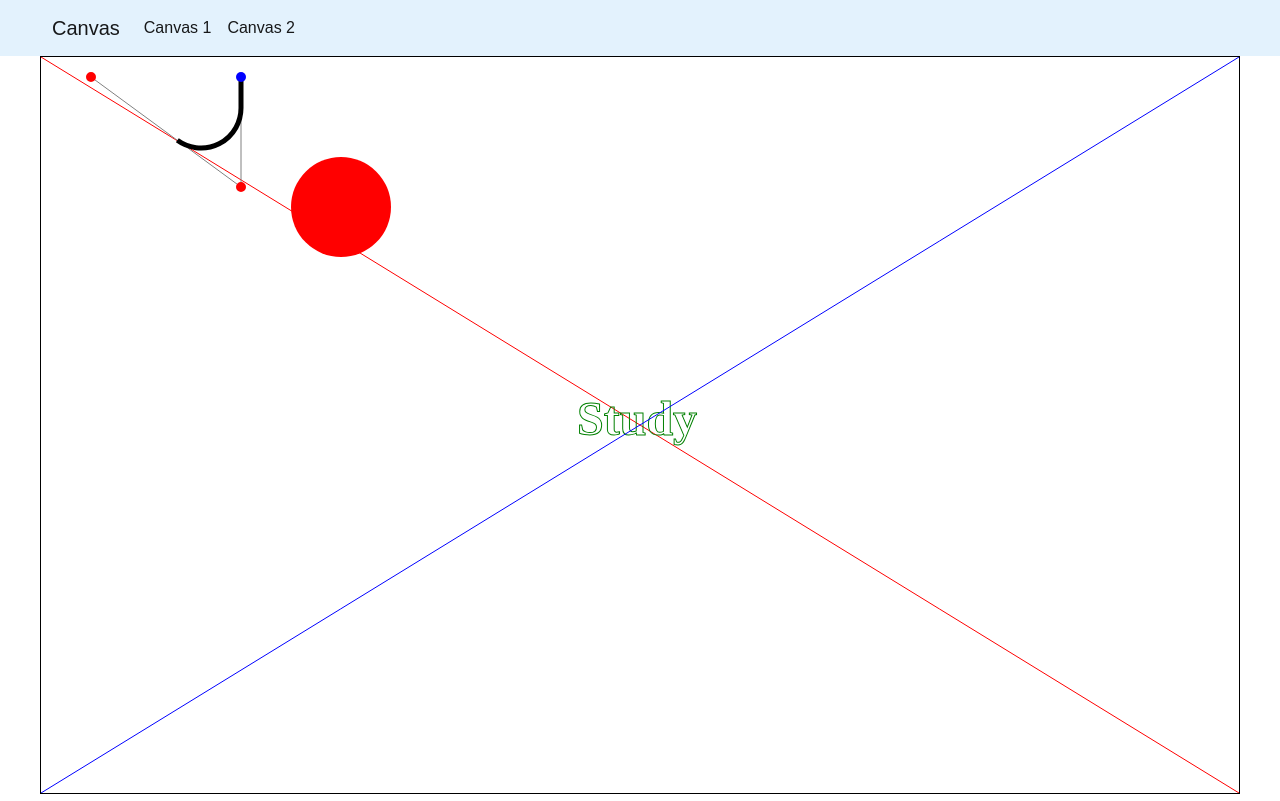
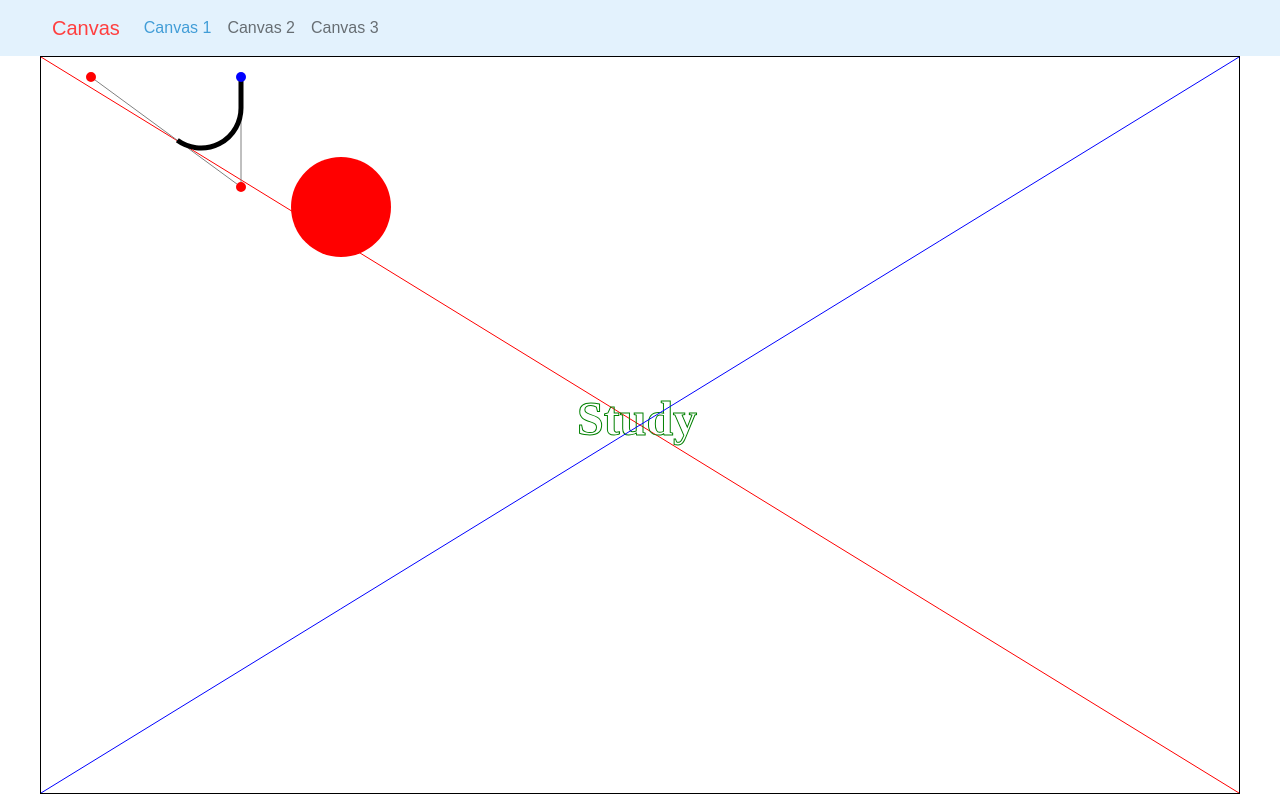
Before and after one commit to testofficemail01/Canvas_Angular, an Angular app: page /canvas1 in a window 1280 px wide. Built offline with nearby package versions, Linux system fonts and the light colour scheme.

Commit message:
canvas 3

```diff
--- a/src/app/app.component.html
+++ b/src/app/app.component.html
@@ -1,17 +1,20 @@
 <div class="main-container">
   <nav class="navbar navbar-expand-lg navbar-light" style="background-color: #e3f2fd;">
     <div class="container-custom container-fluid">
-      <a class="navbar-brand">Canvas</a>
+      <a class="navbar-brand" style="color: #ff3f3f;">Canvas</a>
       <button class="navbar-toggler" type="button" data-bs-toggle="collapse" data-bs-target="#navbarSupportedContent" aria-controls="navbarSupportedContent" aria-expanded="false" aria-label="Toggle navigation">
         <span class="navbar-toggler-icon"></span>
       </button>
       <div class="collapse navbar-collapse" id="navbarSupportedContent">
         <ul class="navbar-nav me-auto mb-2 mb-lg-0">
           <li class="nav-item">
-            <a class="nav-link active" aria-current="page" [routerLink]="['/canvas1']">Canvas 1</a>
+            <a class="nav-link active" aria-current="page" [routerLink]="['/canvas1']" routerLinkActive="active" >Canvas 1</a>
           </li>
           <li class="nav-item">
-            <a class="nav-link active" aria-current="page" [routerLink]="['/canvas2']">Canvas 2</a>
+            <a class="nav-link active" aria-current="page" [routerLink]="['/canvas2']" routerLinkActive="active" >Canvas 2</a>
+          </li>
+          <li class="nav-item">
+            <a class="nav-link active" aria-current="page" [routerLink]="['/canvas3']" routerLinkActive="active" >Canvas 3</a>
           </li>
         </ul>
       </div>
--- a/src/app/app.component.scss
+++ b/src/app/app.component.scss
@@ -2,3 +2,7 @@
   margin: 0px;
   padding: 0px;
 }
+
+.active {
+  color: #419dd7 !important;
+}
--- a/src/app/app.component.ts
+++ b/src/app/app.component.ts
@@ -1,11 +1,11 @@
 import { Component } from '@angular/core';
 import { CommonModule } from '@angular/common';
-import { RouterLink, RouterOutlet } from '@angular/router';
+import { RouterLink, RouterLinkActive, RouterOutlet } from '@angular/router';
 
 @Component({
   selector: 'app-root',
   standalone: true,
-  imports: [CommonModule, RouterOutlet, RouterLink],
+  imports: [CommonModule, RouterOutlet, RouterLink, RouterLinkActive],
   templateUrl: './app.component.html',
   styleUrl: './app.component.scss'
 })
--- a/src/app/app.routes.ts
+++ b/src/app/app.routes.ts
@@ -4,5 +4,6 @@ export const routes: Routes = [
   { path: '', redirectTo: '/canvas1', pathMatch: 'full' },
   { path: 'canvas1', loadComponent: () => import('./canvas1/canvas1.component').then(c => c.Canvas1Component) },
   { path: 'canvas2', loadComponent: () => import('./canvas2/canvas2.component').then(c => c.Canvas2Component) },
+  { path: 'canvas3', loadComponent: () => import('./canvas3/canvas3.component').then(c => c.Canvas3Component) },
   { path: '**', redirectTo: '/canvas1' }
 ];
```
